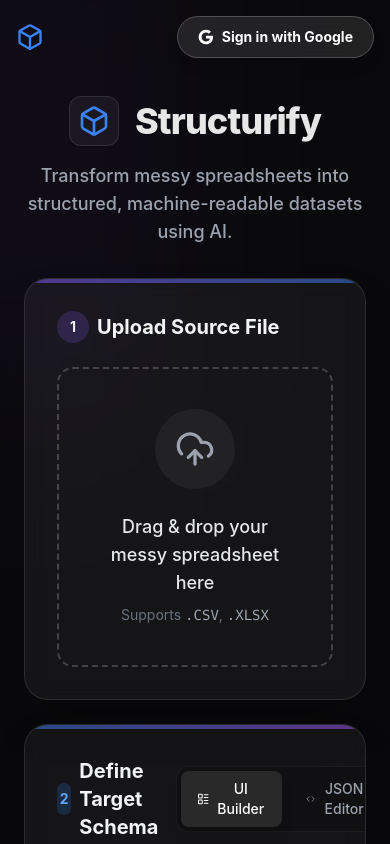
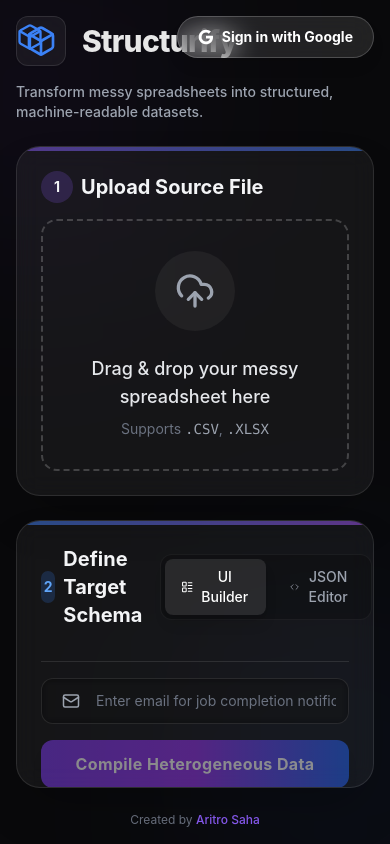
Before and after one commit to halcyon-past/Structurify, a Next.js app in the folder frontend/: page / in a window 390 px wide. Shown: the top 844 px of the page. Built offline with nearby package versions, Linux system fonts and the light colour scheme; no server answers.

Commit message:
style(homepage): Redesign as a true single-screen responsive layout without scrolling

```diff
--- a/frontend/src/app/page.tsx
+++ b/frontend/src/app/page.tsx
@@ -46,28 +46,31 @@
   };
 
   return (
-    <main className="min-h-screen bg-background text-foreground relative overflow-hidden flex flex-col items-center">
+    <main className="h-screen w-full bg-background text-foreground relative overflow-hidden flex flex-col items-center">
       {/* Animated Background Blobs */}
-      <div className="absolute top-[-10%] left-[-10%] w-[40%] h-[40%] bg-accent-600/10 rounded-full blur-[120px] mix-blend-screen animate-blob"></div>
-      <div className="absolute bottom-[-10%] right-[-10%] w-[40%] h-[40%] bg-blue-600/10 rounded-full blur-[120px] mix-blend-screen animate-blob" style={{ animationDelay: '2s' }}></div>
+      <div className="absolute top-[-10%] left-[-10%] w-[40%] h-[40%] bg-accent-600/10 rounded-full blur-[120px] mix-blend-screen animate-blob pointer-events-none"></div>
+      <div className="absolute bottom-[-10%] right-[-10%] w-[40%] h-[40%] bg-blue-600/10 rounded-full blur-[120px] mix-blend-screen animate-blob pointer-events-none" style={{ animationDelay: '2s' }}></div>
 
-      <div className="w-full max-w-3xl p-6 z-10 relative pt-24 pb-12">
-        <header className="mb-8 flex flex-col items-center text-center">
-          <div className="flex items-center gap-4 mb-4">
+      {/* Main Container */}
+      <div className="w-full max-w-7xl h-full flex flex-col p-4 md:p-6 lg:p-8 z-10 relative">
+        {/* Compact Header */}
+        <header className="flex-shrink-0 flex flex-col md:flex-row md:items-end justify-between gap-4 mb-6 md:mb-8">
+          <div className="flex items-center gap-4">
             <div className="bg-white/5 p-2 rounded-xl border border-white/10 shadow-sm backdrop-blur-xl flex items-center justify-center">
               <Image src="/logo.svg" alt="Structurify Logo" width={32} height={32} priority />
             </div>
-            <h1 className="text-4xl font-extrabold tracking-tight text-white/90">
+            <h1 className="text-3xl font-extrabold tracking-tight text-white/90">
               Structurify
             </h1>
           </div>
-          <p className="text-gray-400 text-lg font-medium max-w-lg">
-            Transform messy spreadsheets into structured, machine-readable datasets using AI.
+          <p className="text-gray-400 text-sm font-medium">
+            Transform messy spreadsheets into structured, machine-readable datasets.
           </p>
         </header>
 
-        <div className="flex flex-col gap-6">
-          <section>
+        {/* Content Grid */}
+        <div className="flex-1 min-h-0 flex flex-col lg:flex-row gap-6">
+          <section className="w-full lg:w-5/12 h-[350px] lg:h-full flex flex-col flex-shrink-0">
             <UploadZone
               file={file}
               onFileSelect={setFile}
@@ -76,7 +79,7 @@
             />
           </section>
 
-          <section>
+          <section className="w-full lg:w-7/12 h-full flex flex-col min-h-0">
             <SchemaBuilder
               fields={schemaFields}
               onChange={setSchemaFields}
@@ -89,7 +92,8 @@
           </section>
         </div>
 
-        <footer className="mt-12 text-center text-sm text-gray-500">
+        {/* Compact Footer */}
+        <footer className="flex-shrink-0 mt-6 text-center text-xs text-gray-500">
           Created by <a href="https://www.aritro.cloud" target="_blank" rel="noopener noreferrer" className="text-accent-500 hover:text-accent-400 transition-colors hover:underline font-medium">Aritro Saha</a>
         </footer>
       </div>
--- a/frontend/src/components/SchemaBuilder.tsx
+++ b/frontend/src/components/SchemaBuilder.tsx
@@ -74,10 +74,10 @@
   };
 
   return (
-    <div className="bg-white/5 backdrop-blur-md rounded-3xl shadow-2xl border border-white/10 p-8 flex flex-col relative overflow-hidden group">
+    <div className="bg-white/5 backdrop-blur-md rounded-3xl shadow-2xl border border-white/10 p-6 flex flex-col h-full relative overflow-hidden group">
       <div className="absolute top-0 left-0 w-full h-1 bg-gradient-to-r from-blue-500 to-purple-500 opacity-50"></div>
 
-      <div className="flex justify-between items-center mb-8">
+      <div className="flex justify-between items-center mb-4 flex-shrink-0">
         <h2 className="text-xl font-bold text-gray-100 flex items-center gap-2">
           <span className="bg-blue-500/20 text-blue-400 w-8 h-8 rounded-full flex items-center justify-center text-sm">2</span>
           Define Target Schema
@@ -163,7 +163,7 @@
           )
         ) : (
           <div className="flex flex-col h-full gap-3">
-            <div className="flex-grow w-full h-[200px] bg-black/40 border border-white/5 rounded-xl shadow-inner overflow-auto custom-scrollbar relative focus-within:ring-2 focus-within:ring-accent-500/50">
+            <div className="flex-grow w-full h-full min-h-[150px] bg-black/40 border border-white/5 rounded-xl shadow-inner overflow-auto custom-scrollbar relative focus-within:ring-2 focus-within:ring-accent-500/50">
               <Editor
                 value={jsonText}
                 onValueChange={(code) => handleJsonChange(code)}
@@ -185,8 +185,8 @@
         )}
       </div>
 
-      <div className="mt-8 pt-6 border-t border-white/10 relative">
-        <div className="mb-6 relative group/email">
+      <div className="mt-4 pt-4 border-t border-white/10 relative flex-shrink-0">
+        <div className="mb-4 relative group/email">
           <div className="absolute inset-0 bg-gradient-to-r from-accent-500/20 to-purple-500/20 rounded-xl blur-md opacity-0 group-hover/email:opacity-100 transition-opacity duration-500"></div>
           <div className="relative flex items-center bg-black/40 border border-white/10 hover:border-white/20 rounded-xl p-1 backdrop-blur-sm transition-all shadow-inner focus-within:ring-2 focus-within:ring-accent-500/50 focus-within:border-accent-500/50">
             <div className="pl-4 pr-2 text-gray-400 group-focus-within/email:text-accent-400 transition-colors">
@@ -197,7 +197,7 @@
               value={email}
               onChange={(e) => onEmailChange(e.target.value)}
               placeholder="Enter email for job completion notification..."
-              className="w-full bg-transparent border-none px-2 py-3 text-sm text-gray-100 placeholder-gray-500 focus:outline-none focus:ring-0 transition-all"
+              className="w-full bg-transparent border-none px-2 py-2 text-sm text-gray-100 placeholder-gray-500 focus:outline-none focus:ring-0 transition-all"
             />
             {email && (
               <div className="pr-4 text-xs font-medium text-accent-400 animate-in fade-in flex items-center gap-1.5 whitespace-nowrap">
@@ -214,7 +214,7 @@
         >
           <div className="absolute inset-0 bg-gradient-to-r from-accent-600 via-purple-600 to-blue-600"></div>
           <div className="absolute inset-0 bg-gradient-to-r from-accent-500 via-purple-500 to-blue-500 opacity-0 group-hover:opacity-100 transition-opacity duration-300"></div>
-          <div className="relative flex items-center justify-center gap-2 py-4 text-white font-bold tracking-wide">
+          <div className="relative flex items-center justify-center gap-2 py-3 text-white font-bold tracking-wide">
             {isSubmitting ? (
               <><span className="w-5 h-5 border-2 border-white/30 border-t-white rounded-full animate-spin"></span> Processing Pipeline...</>
             ) : (
--- a/frontend/src/components/UploadZone.tsx
+++ b/frontend/src/components/UploadZone.tsx
@@ -38,17 +38,17 @@
   };
 
   return (
-    <div className="bg-white/5 backdrop-blur-md rounded-3xl shadow-2xl border border-white/10 p-8 relative overflow-hidden group">
+    <div className="bg-white/5 backdrop-blur-md rounded-3xl shadow-2xl border border-white/10 p-6 relative overflow-hidden group flex flex-col h-full">
       <div className="absolute top-0 left-0 w-full h-1 bg-gradient-to-r from-accent-500 to-blue-500 opacity-50"></div>
 
-      <h2 className="text-xl font-bold mb-6 text-gray-100 flex items-center gap-2">
+      <h2 className="text-xl font-bold mb-4 text-gray-100 flex items-center gap-2 flex-shrink-0">
         <span className="bg-accent-500/20 text-accent-400 w-8 h-8 rounded-full flex items-center justify-center text-sm">1</span>
         Upload Source File
       </h2>
 
       <div
         data-testid="drop-zone"
-        className={`border-2 border-dashed rounded-2xl p-10 flex flex-col items-center justify-center transition-all duration-300 cursor-pointer ${
+        className={`border-2 border-dashed rounded-2xl p-6 flex-1 flex flex-col items-center justify-center transition-all duration-300 cursor-pointer ${
           isDragging
             ? 'border-accent-400 bg-accent-500/10 scale-[1.02] shadow-[0_0_30px_rgba(139,92,246,0.15)]'
             : 'border-white/20 hover:border-accent-500/50 hover:bg-white/5'
```
